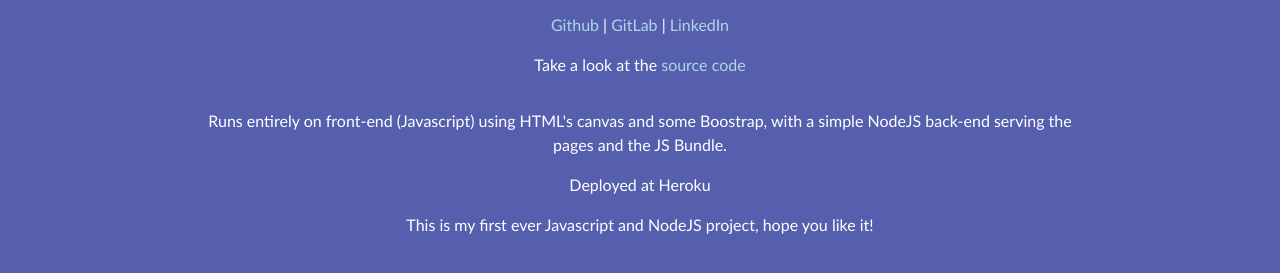
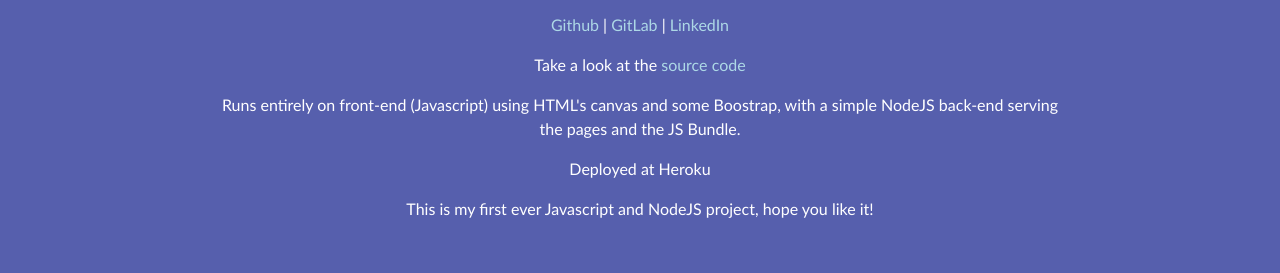
Before and after one commit to RenatoBrittoAraujo/Cell-Warfare, a website: page assets/about.html in a window 1280 px wide. Shown: the part 179-452 px from the top of the page. Drawn offline with nearby package versions, Linux system fonts and the light colour scheme.

Commit message:
Fix missaligned display on /about

```diff
--- a/assets/about.html
+++ b/assets/about.html
@@ -41,7 +41,7 @@
 			<p class="col-12">
 				Take a look at the <a href="https://github.com/RenatoBrittoAraujo/Cell-Warfare" style="color:lightblue"> source code </a>
 			</p>
-			<p class="mt-3">
+			<p class="col-12">
 				Runs entirely on front-end (Javascript) using HTML's canvas and some Boostrap, with a simple NodeJS back-end serving the pages and the JS Bundle.
 			</p>
 			<p class="col-12">
```
